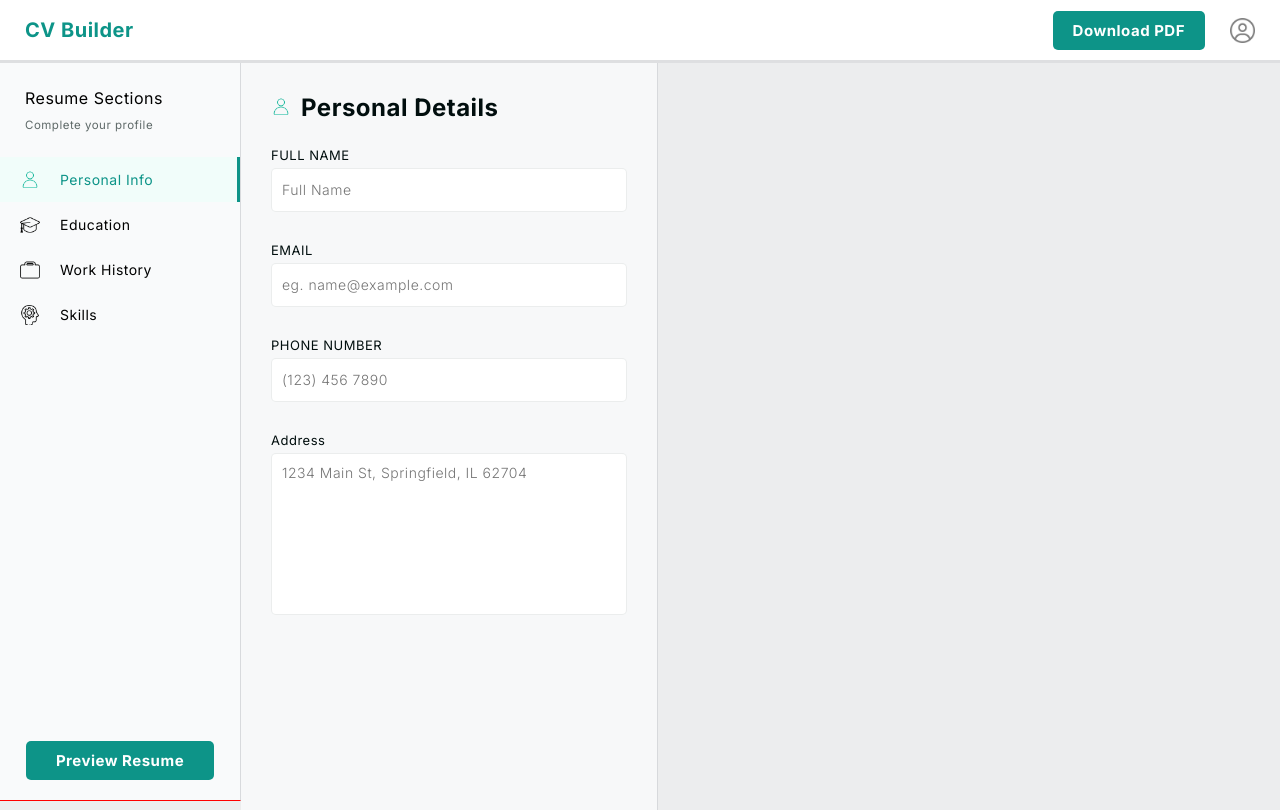
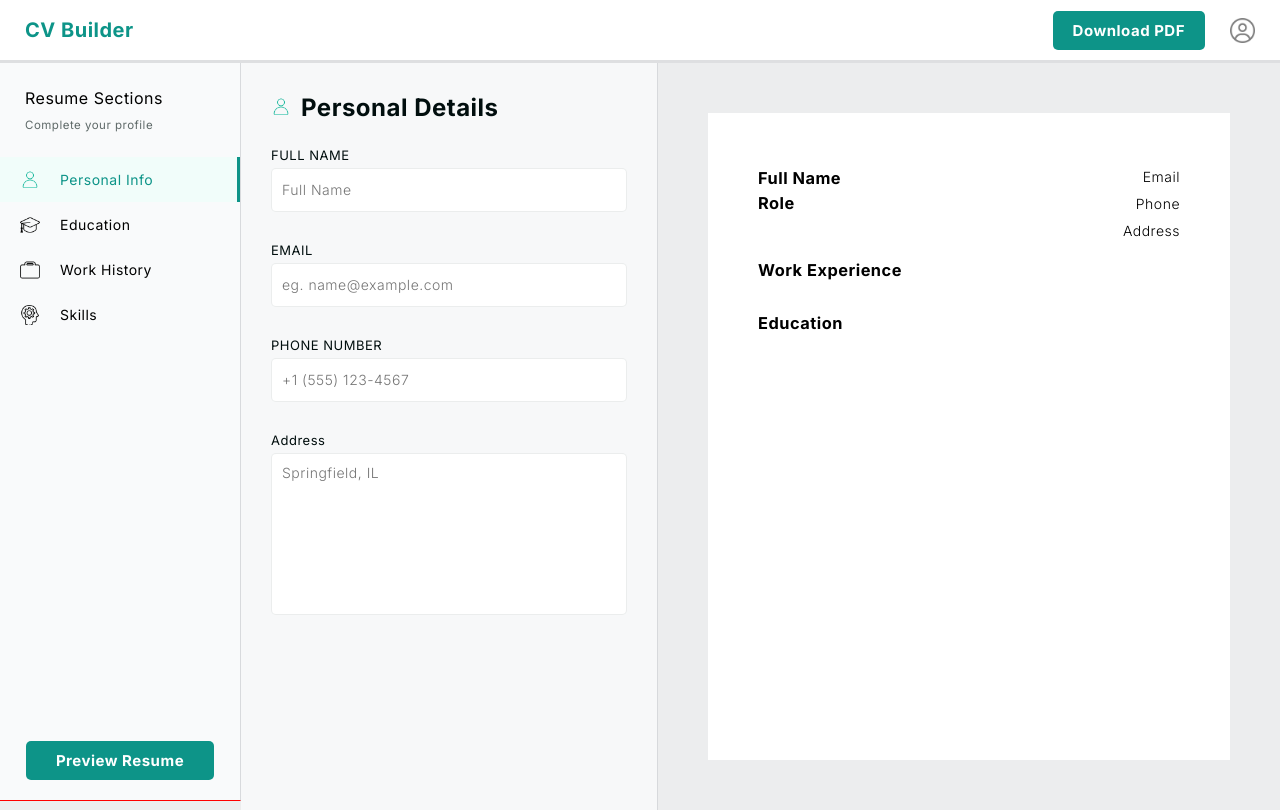
Before and after one commit to KTAGit/cv-application, a React (Vite) app: page / in a window 1280 px wide. Built offline with nearby package versions, Linux system fonts and the light colour scheme.

Commit message:
Create resume preview layout

```diff
--- a/src/PersonalInfo.jsx
+++ b/src/PersonalInfo.jsx
@@ -1,6 +1,26 @@
+import { useState } from "react";
+import { useEffect } from "react";
 import personIcon from "./assets/icons/user-avatar.png";
 
-export function PersonalInfo() {
+export function PersonalInfo({ sendData }) {
+  const [personalData, setPersonalData] = useState({
+    fullName: "",
+    email: "",
+    phone: "",
+    address: "",
+  });
+
+  function handleChange(e) {
+    console.log(e.target.name);
+    const { name, value } = e.target;
+    setPersonalData((prev) => ({ ...prev, [name]: value }));
+    const updatedData = {
+      ...personalData,
+      [name]: value,
+    };
+    sendData(updatedData);
+  }
+
   return (
     <div className="personal-info-container form-container">
       <div className="title-wrapper">
@@ -11,22 +31,42 @@ export function PersonalInfo() {
       <form className="personal-info-form form" action="#">
         <div className="fullName wrapper">
           <label htmlFor="fullName">FULL NAME</label>
-          <input id="fullName" type="text" placeholder="Full Name" />
+          <input
+            id="fullName"
+            name="fullName"
+            type="text"
+            placeholder="Full Name"
+            onChange={handleChange}
+          />
         </div>
         <div className="email wrapper">
           <label htmlFor="email">EMAIL</label>
-          <input id="email" type="email" placeholder="eg. name@example.com" />
+          <input
+            id="email"
+            type="email"
+            name="email"
+            placeholder="eg. name@example.com"
+            onChange={handleChange}
+          />
         </div>
         <div className="phoneNumber wrapper">
           <label htmlFor="phoneNumber">PHONE NUMBER</label>
-          <input id="phoneNumber" type="number" placeholder="(123) 456 7890" />
+          <input
+            id="phoneNumber"
+            type="tel"
+            name="phone"
+            placeholder="+1 (555) 123-4567"
+            onChange={handleChange}
+          />
         </div>
         <div className="address wrapper">
           <label htmlFor="address">Address</label>
           <textarea
             id="address"
             type="text"
-            placeholder="1234 Main St, Springfield, IL 62704"
+            name="address"
+            placeholder="Springfield, IL"
+            onChange={handleChange}
           />
         </div>
       </form>
--- /dev/null
+++ b/src/Resume.jsx
@@ -0,0 +1,23 @@
+export function Resume(props) {
+  return (
+    <div className="resume-container">
+      <section className="personal-info-sec">
+        <div className="name-role-wrapper">
+          <h3 className="fullname-prev">{props.fullName || "Full Name"}</h3>
+          <h3 className="role-prev">{props.role || "Role"}</h3>
+        </div>
+        <div className="email-phone-wrapper">
+          <p className="email-prev">{props.email || "Email"}</p>
+          <p className="phone-prev">{props.phone || "Phone"}</p>
+          <p className="address-prev">{props.address || "Address"}</p>
+        </div>
+      </section>
+      <section className="work-history-sec">
+        <h3 className="work-experience-title">Work Experience</h3>
+      </section>
+      <section className="education-sec">
+        <h3 className="education-title">Education</h3>
+      </section>
+    </div>
+  );
+}
--- a/src/Sidebar.jsx
+++ b/src/Sidebar.jsx
@@ -10,15 +10,28 @@ import { PersonalInfo } from "./PersonalInfo";
 import { Education } from "./Education";
 import { WorkHistory } from "./WorkHistory";
 import { Skills } from "./Skills";
+import { Resume } from "./Resume";
 import { useState } from "react";
 
 export function Sidebar() {
   const [isActive, setIsActive] = useState(0);
+  const [resumeData, setResumeData] = useState({
+    personal: {},
+    education: [],
+    workHistory: [],
+    skills: [],
+  });
+  function handlePersonalData(data) {
+    setResumeData((prev) => ({
+      ...prev,
+      personal: data,
+    }));
+  }
 
   function renderSection() {
     switch (isActive) {
       case 0:
-        return <PersonalInfo />;
+        return <PersonalInfo sendData={handlePersonalData} />;
       case 1:
         return <Education />;
       case 2:
@@ -100,6 +113,14 @@ export function Sidebar() {
         </div>
       </div>
       {renderSection()}
+      {
+        <Resume
+          fullName={resumeData.personal.fullName}
+          email={resumeData.personal.email}
+          phone={resumeData.personal.phone}
+          address={resumeData.personal.address}
+        />
+      }
     </div>
   );
 }
--- a/src/index.css
+++ b/src/index.css
@@ -514,3 +514,40 @@ body {
 .delete-btn:hover {
   cursor: pointer;
 }
+
+.resume-container {
+  font-family: "Inter", sans-serif;
+  letter-spacing: 0.5px;
+  font-weight: 300;
+  font-size: 14px;
+  background-color: #ffffff;
+  display: flex;
+  flex-direction: column;
+  flex: 1;
+  justify-self: center;
+  max-width: 800px;
+  margin: 50px;
+  padding: 50px;
+}
+
+.personal-info-sec {
+  display: flex;
+  justify-content: space-between;
+}
+
+.name-role-wrapper * {
+  margin: 0;
+  margin-bottom: 5px;
+  margin-top: 5px;
+}
+
+.email-phone-wrapper {
+  display: flex;
+  flex-direction: column;
+  align-items: end;
+  * {
+    margin: 0;
+    margin-bottom: 5px;
+    margin-top: 5px;
+  }
+}
```
